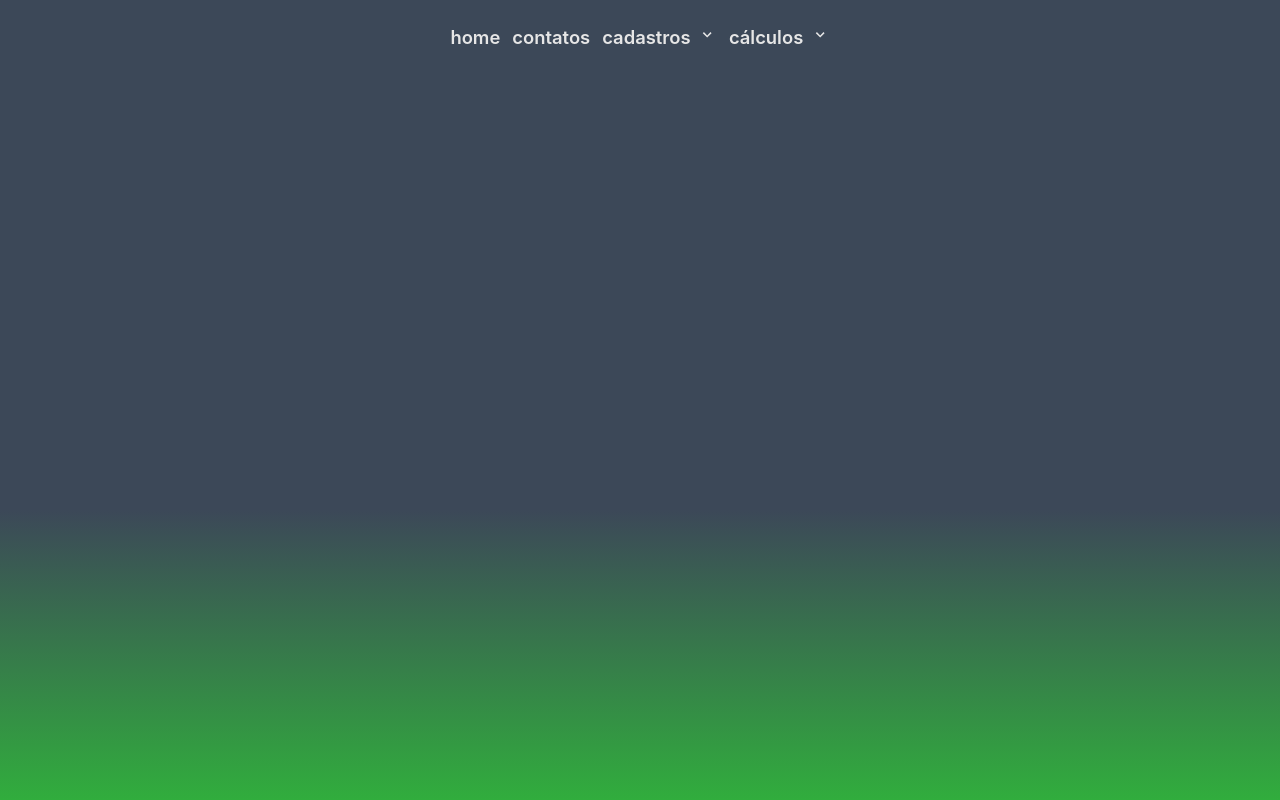
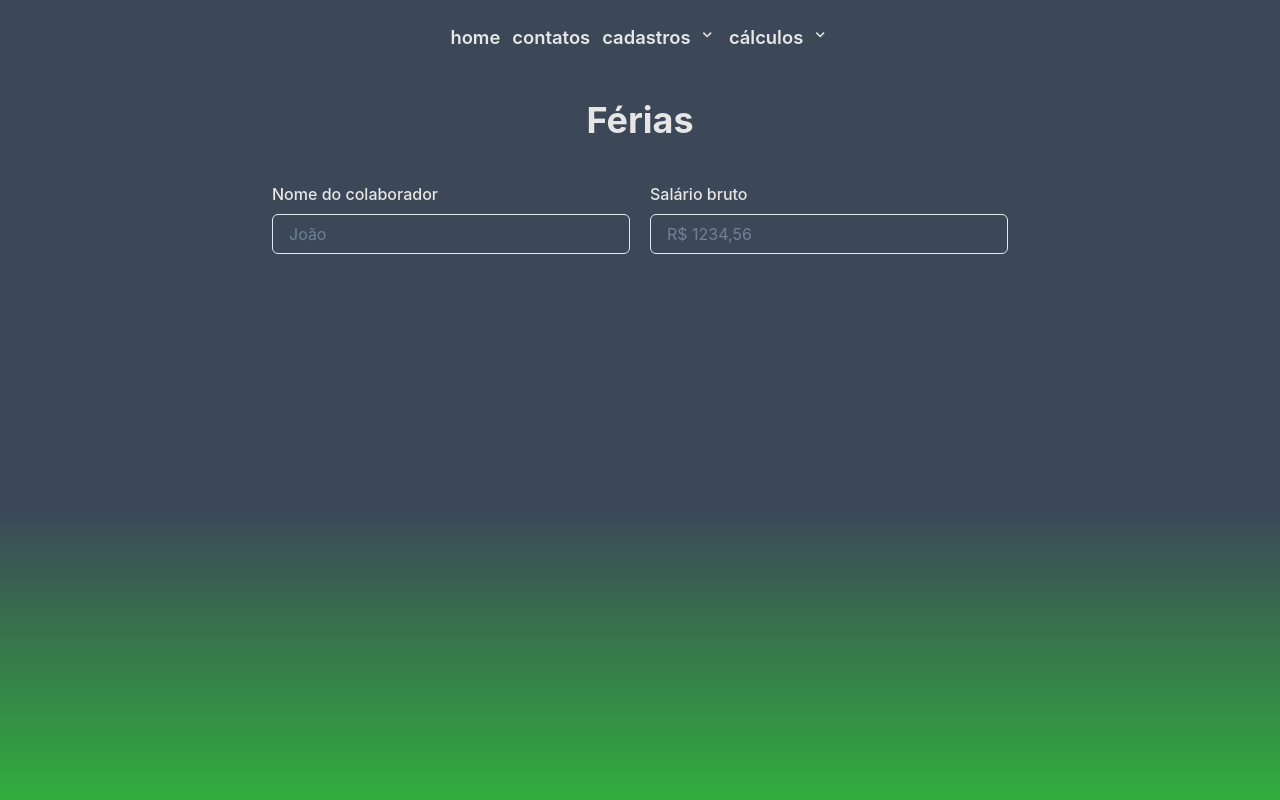
Before and after one commit to tonnyyyy/newgo-tarefa-01, a React (Vite) app: page /calculo/ferias in a window 1280 px wide. Built offline with nearby package versions, Linux system fonts and the light colour scheme.

Commit message:
create CalculoFerias page

```diff
--- /dev/null
+++ b/src/components/templates/calculos/CalculoFeriasTemplate/index.tsx
@@ -0,0 +1,20 @@
+import Container from "../../../Container";
+import Title from "../../../Title";
+import FormTemplate from "../../FormTemplate";
+
+const CalculoFeriasTemplate: React.FC = () => {
+  return (
+    <Container>
+      <Title text='Férias' />
+      <FormTemplate
+        direction='row'
+        fields={[
+          { variant: 'input', name: 'nomeColaborador', label: 'Nome do colaborador', placeholder: 'João' },
+          { variant: 'input', name: 'salarioBruto', label: 'Salário bruto', placeholder: 'R$ 1234,56' },
+        ]}
+      />
+    </Container>
+  );
+}
+
+export default CalculoFeriasTemplate;
--- a/src/pages/calculos/CalculoFerias/index.tsx
+++ b/src/pages/calculos/CalculoFerias/index.tsx
@@ -1,6 +1,8 @@
+import CalculoFeriasTemplate from "../../../components/templates/calculos/CalculoFeriasTemplate";
+
 const CalculoFerias: React.FC = () => {
   return (
-    <div></div>
+    <CalculoFeriasTemplate />
   );
 }
 
```
